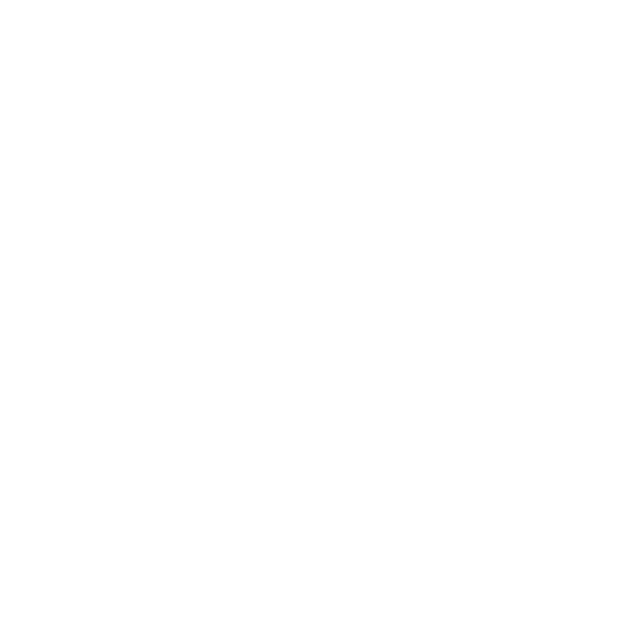
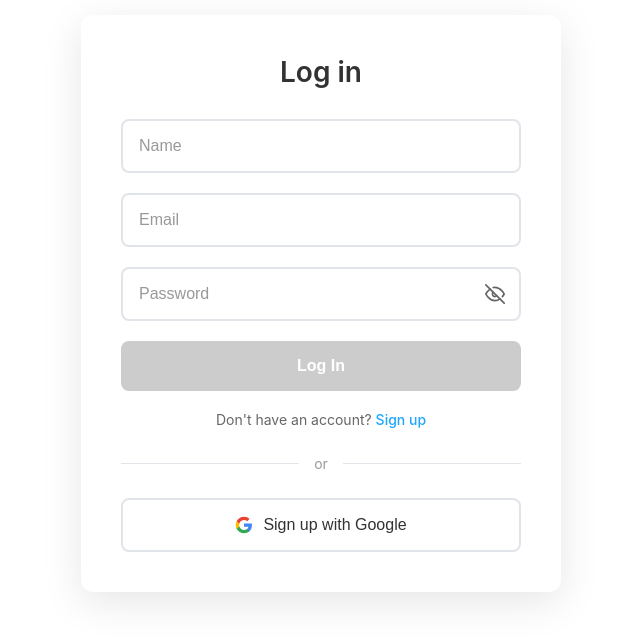
Before and after one commit to andreisdc/Sasha_app, an Angular app in the folder SashaWeb/: page /login in a window 1280 px wide. Before the commit this address led to /. Shown: the part 105-746 px from the top of the page, without its empty margins (319-959 px from the left). Built offline with nearby package versions, Linux system fonts and the light colour scheme.

Commit message:
Added:
- Login request and response interfaces.
- Login service.
- Implemented the service in the page.
- Renaming everything.

```diff
--- a/SashaWeb/src/app/app.config.ts
+++ b/SashaWeb/src/app/app.config.ts
@@ -1,5 +1,6 @@
 import { ApplicationConfig, provideBrowserGlobalErrorListeners, provideZoneChangeDetection } from '@angular/core';
 import { provideRouter } from '@angular/router';
+import { provideHttpClient } from '@angular/common/http';
 
 import { routes } from './app.routes';
 import { provideClientHydration, withEventReplay } from '@angular/platform-browser';
@@ -8,6 +9,8 @@
   providers: [
     provideBrowserGlobalErrorListeners(),
     provideZoneChangeDetection({ eventCoalescing: true }),
-    provideRouter(routes), provideClientHydration(withEventReplay())
+    provideRouter(routes),
+    provideHttpClient(),
+    provideClientHydration(withEventReplay())
   ]
 };
--- a/SashaWeb/src/app/app.routes.ts
+++ b/SashaWeb/src/app/app.routes.ts
@@ -2,5 +2,5 @@
 
 export const routes: Routes = [
     { path: '', redirectTo: '', pathMatch: "full" },
-    { path: 'signin', loadComponent: () => import('./pages/register/register').then(m => m.Register) },
+    { path: 'login', loadComponent: () => import('./pages/login/login').then(m => m.Login) },
 ];
--- /dev/null
+++ b/SashaWeb/src/app/core/login/login.service.ts
@@ -0,0 +1,50 @@
+import { Injectable } from '@angular/core';
+import { HttpClient, HttpErrorResponse } from '@angular/common/http';
+import { LoginRequest } from './request.interface';
+import { LoginResponse } from './response.interface';
+import { Observable, throwError } from 'rxjs';
+import { catchError, tap } from 'rxjs/operators';
+
+@Injectable({
+  providedIn: 'root',
+})
+export class LoginService {
+  // Facem asta constanta globala in ceva fisier pt a o importa toti (mai usor de modificat).
+  private readonly apiUrl = 'https://localhost:3000/api';
+
+  constructor(private http: HttpClient) {}
+
+  login(userData: LoginRequest): Observable<LoginResponse> {
+    return this.http
+      .post<LoginResponse>(`${this.apiUrl}/auth/signin`, userData)
+      .pipe(
+        tap((response) => {
+          if (response.success && response.token) {
+            localStorage.setItem('token', response.token);
+          }
+        }),
+        catchError(this.handleError)
+      );
+  }
+
+  loginWithGoogle(): void {
+    //TODO: Google
+    console.log('Login with Google not implemented yet');
+  }
+
+  private handleError(error: HttpErrorResponse): Observable<never> {
+    let errMsg = 'An error occurred during login';
+
+    if (error.error?.message) {
+      errMsg = error.error.message;
+    } else if (error.status === 400) {
+      errMsg = 'Invalid login credentials';
+    } else if (error.status === 401) {
+      errMsg = 'Invalid email or password';
+    } else if (error.status === 404) {
+      errMsg = 'User not found';
+    }
+
+    return throwError(() => new Error(errMsg));
+  }
+}
--- /dev/null
+++ b/SashaWeb/src/app/core/login/request.interface.ts
@@ -0,0 +1,5 @@
+export interface LoginRequest{
+    name: string;
+    email: string;
+    password: string;
+}
--- a/SashaWeb/src/app/pages/register/register.html
+++ b/SashaWeb/src/app/pages/login/login.html
@@ -1,15 +1,15 @@
 <div class="signin-container">
   <div class="signin-form">
-    <h2>Sign up</h2>
+    <h2>Log in</h2>
 
-    <form class="form" [formGroup]="signupForm" (ngSubmit)="onSubmit()">
+    <form class="form" [formGroup]="loginForm" (ngSubmit)="onSubmit()">
       <div class="form-group">
         <input
           type="text"
           placeholder="Name"
           class="form-input"
           formControlName="name"
-          [class.error]="signupForm.get('name')?.invalid && signupForm.get('name')?.touched">
+          [class.error]="loginForm.get('name')?.invalid && loginForm.get('name')?.touched">
       </div>
 
       <div class="form-group">
@@ -18,7 +18,7 @@
           placeholder="Email"
           class="form-input"
           formControlName="email"
-          [class.error]="signupForm.get('email')?.invalid && signupForm.get('email')?.touched">
+          [class.error]="loginForm.get('email')?.invalid && loginForm.get('email')?.touched">
       </div>
 
       <div class="form-group password-group">
@@ -27,7 +27,7 @@
           placeholder="Password"
           class="form-input"
           formControlName="password"
-          [class.error]="signupForm.get('password')?.invalid && signupForm.get('password')?.touched">
+          [class.error]="loginForm.get('password')?.invalid && loginForm.get('password')?.touched">
         <button
           type="button"
           class="password-toggle"
@@ -48,18 +48,18 @@
         </button>
       </div>
 
-      <button type="submit" class="btn-primary" [disabled]="signupForm.invalid">Sign Up</button>
+      <button type="submit" class="btn-primary" [disabled]="loginForm.invalid">Log In</button>
 
       <div class="login-link">
-        <span>Already have an account? </span>
-        <a href="#" class="link">Log in</a>
+        <span>Don't have an account? </span>
+        <a routerLink="/register" class="link">Sign up</a>
       </div>
 
       <div class="divider">
         <span>or</span>
       </div>
 
-      <button type="button" class="btn-google" (click)="onGoogleSignup()">
+      <button type="button" class="btn-google" (click)="onGoogleSignin()">
         <svg class="google-icon" viewBox="0 0 24 24" width="18" height="18">
           <path fill="#4285F4" d="M22.56 12.25c0-.78-.07-1.53-.2-2.25H12v4.26h5.92c-.26 1.37-1.04 2.53-2.21 3.31v2.77h3.57c2.08-1.92 3.28-4.74 3.28-8.09z"/>
           <path fill="#34A853" d="M12 23c2.97 0 5.46-.98 7.28-2.66l-3.57-2.77c-.98.66-2.23 1.06-3.71 1.06-2.86 0-5.29-1.93-6.16-4.53H2.18v2.84C3.99 20.53 7.7 23 12 23z"/>
--- a/SashaWeb/src/app/pages/register/register.less
+++ b/SashaWeb/src/app/pages/login/login.less
@@ -3,12 +3,12 @@
   justify-content: center;
   align-items: center;
   min-height: 100vh;
-  padding: 20px;
+
   font-family: -apple-system, BlinkMacSystemFont, 'Segoe UI', Roboto, sans-serif;
 }
 
 .signin-form {
-  border: 2px solid #4285f4;
+  // border: 2px solid #4285f4;
   background: white;
   border-radius: 12px;
   padding: 40px;
@@ -48,7 +48,7 @@
 
     &:focus {
       outline: none;
-      border-color: #4285f4;
+      border-color: #1ea7fd;
     }
 
     &.error {
@@ -85,7 +85,7 @@
 
     &:focus {
       outline: none;
-      color: #4285f4;
+      color: #1ea7fd;
     }
 
     svg {
@@ -122,6 +122,7 @@
     margin-bottom: 25px;
     color: #666;
     font-size: 14px;
+    cursor: pointer;
 
     .link {
       color: #1ea7fd;
--- /dev/null
+++ b/SashaWeb/src/app/pages/login/login.ts
@@ -0,0 +1,65 @@
+import { Component, OnInit } from '@angular/core';
+import { CommonModule } from '@angular/common';
+import { FormsModule, ReactiveFormsModule, FormBuilder, FormGroup, Validators } from '@angular/forms';
+import { Router, RouterModule } from '@angular/router';
+import { LoginService } from '../../core/login/login.service';
+
+@Component({
+  selector: 'app-register',
+  standalone: true,
+  imports: [CommonModule, FormsModule, ReactiveFormsModule, RouterModule],
+  templateUrl: './login.html',
+  styleUrl: './login.less'
+})
+export class Login implements OnInit {
+  loginForm!: FormGroup;
+  showPassword = false;
+
+  constructor(private fb: FormBuilder, private router: Router,
+    private loginService: LoginService
+  ) {}
+
+  ngOnInit(): void {
+    this.loginForm = this.fb.group({
+      name: ['', [Validators.required, Validators.minLength(2)]],
+      email: ['', [Validators.required, Validators.email]],
+      password: ['', [Validators.required, Validators.minLength(6)]]
+    });
+  }
+
+  togglePasswordVisibility() {
+    this.showPassword = !this.showPassword;
+  }
+
+  onSubmit() {
+    if (this.loginForm.valid) {
+      console.log('Form submitted:', this.loginForm.value);
+      this.loginService.login(this.loginForm.value).subscribe({
+        next: (response) => {
+          console.log('Login successful:', response);
+          this.router.navigate(['/home']);
+        },
+        error: (error) => {
+          console.error('Login failed:', error);
+          // TODO: Show error message or smth
+          this.loginForm.reset(); // Reset the form on error
+        }
+      });
+    } else {
+      console.log('Form is invalid');
+      this.markFormGroupTouched();
+    }
+  }
+
+  onGoogleSignin() {
+    console.log('Google signup clicked :P');
+    // TODO: Login prin google (nu e necesar).
+  }
+
+  private markFormGroupTouched() {
+    Object.keys(this.loginForm.controls).forEach(key => {
+      const control = this.loginForm.get(key);
+      control?.markAsTouched();
+    });
+  }
+}
--- a/SashaWeb/src/app/pages/register/register.ts
+++ /dev/null
@@ -1,49 +0,0 @@
-import { Component } from '@angular/core';
-import { CommonModule } from '@angular/common';
-import { FormsModule, ReactiveFormsModule, FormBuilder, FormGroup, Validators } from '@angular/forms';
-
-@Component({
-  selector: 'app-register',
-  standalone: true,
-  imports: [CommonModule, FormsModule, ReactiveFormsModule],
-  templateUrl: './register.html',
-  styleUrl: './register.less'
-})
-export class Register {
-  signupForm: FormGroup;
-  showPassword = false;
-
-  constructor(private fb: FormBuilder) {
-    this.signupForm = this.fb.group({
-      name: ['', [Validators.required, Validators.minLength(2)]],
-      email: ['', [Validators.required, Validators.email]],
-      password: ['', [Validators.required, Validators.minLength(6)]]
-    });
-  }
-
-  togglePasswordVisibility() {
-    this.showPassword = !this.showPassword;
-  }
-
-  onSubmit() {
-    if (this.signupForm.valid) {
-      console.log('Form submitted:', this.signupForm.value);
-      // TODO: Logica signup -> Serviciu etc.
-    } else {
-      console.log('Form is invalid');
-      this.markFormGroupTouched();
-    }
-  }
-
-  onGoogleSignup() {
-    console.log('Google signup clicked');
-    // TODO: Login prin google (nu e necesar).
-  }
-
-  private markFormGroupTouched() {
-    Object.keys(this.signupForm.controls).forEach(key => {
-      const control = this.signupForm.get(key);
-      control?.markAsTouched();
-    });
-  }
-}
```
Also changed, not shown: SashaWeb/src/app/core/login/response.interface.ts (added, +13 -0 lines), 1 other file (tests, documents, lock files or other folders).
